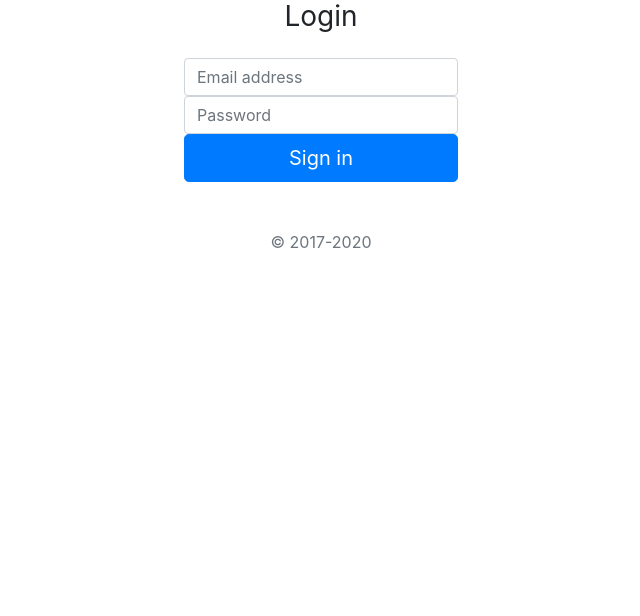
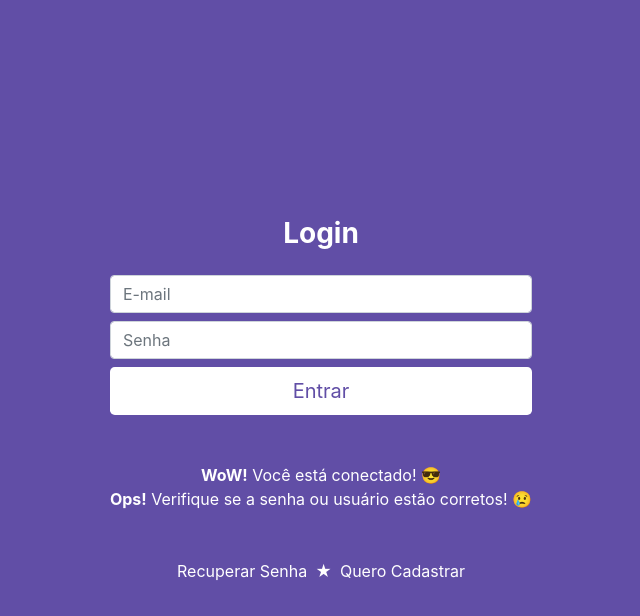
Before and after one commit to lpaganete/eventos, a React (Create React App) app: page /login in a window 1280 px wide. Shown: the top 616 px of the page, without its empty margins (319-959 px from the left). Built offline with nearby package versions, Linux system fonts and the light colour scheme.

Commit message:
Estilizando tela de login

```diff
--- a/src/view/login/index.js
+++ b/src/view/login/index.js
@@ -1,5 +1,5 @@
 import React from 'react';
-
+import './login.css';
 
 function Login() {
     return (
@@ -7,20 +7,23 @@
         <div className="login-content d-flex align-items-center">
             <form className="form-signin mx-auto">
                 <div className="text-center mb-4">
-                    <h1 className="h3 mb-3 font-weight-normal">Login</h1>
+                    <h1 className="h3 mb-3 font-weight-normal text-white font-weight-bold">Login</h1>
+                </div>
+                <input type="email" id="inputEmail" className="form-control my-2" placeholder="E-mail" />
+                <input type="password" id="inputPassword" className="form-control my-2" placeholder="Senha" />
+                <button className="btn btn-lg  btn-block btn-login" type="submit">Entrar</button>
+
+                <div className="msg-login text-white text-center my-5">
+                    <span><strong>WoW!</strong> Você está conectado! &#128526; </span>
+                    <br></br>
+                    <span><strong>Ops!</strong> Verifique se a senha ou usuário estão corretos! &#128546;</span>
                 </div>
 
-                <div className="form-label-group">
-                    <input type="email" id="inputEmail" className="form-control" placeholder="Email address" />
+                <div className="opcoes-login mt-5 text-center">
+                    <a href="#" className="mx-2">Recuperar Senha</a>
+                    <span className="text-white">&#9733;</span>
+                    <a href="#" className="mx-2">Quero Cadastrar </a>
                 </div>
-
-                <div className="form-label-group">
-                    <input type="password" id="inputPassword" className="form-control" placeholder="Password" />
-                </div>
-
-                <button className="btn btn-lg btn-primary btn-block" type="submit">Sign in</button>
-                <p className="mt-5 mb-3 text-muted text-center">&copy; 2017-2020</p>
-
             </form>
         </div>
     )
--- /dev/null
+++ b/src/view/login/login.css
@@ -0,0 +1,28 @@
+.login-content {
+    width: 100%;
+    padding: 15%;
+    margin: auto;
+    background-color: #614ea6;
+    height: 100vh;
+}
+
+.btn-login {
+    background-color: #fff;
+    color: #614ea6;
+}
+
+.btn-login:hover {
+    background-color: #f21667;
+    color: #fff;
+}
+
+.opcoes-login a {
+    text-decoration: none;
+    color: #fff;
+    transition: .3s ease-in;
+}
+
+.opcoes-login a:hover {
+    text-decoration: none;
+    color: #f21667;
+}
```
Also changed, not shown: 1 other file (tests, documents, lock files or other folders).
